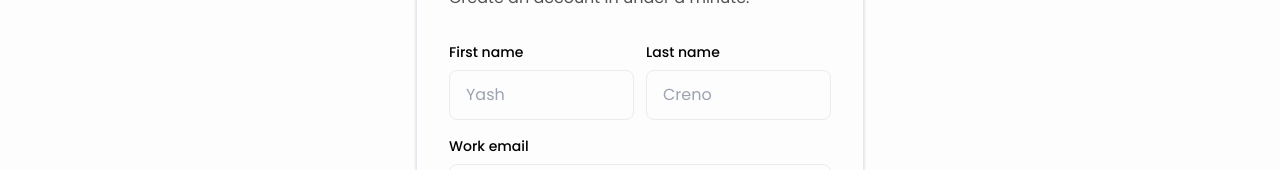
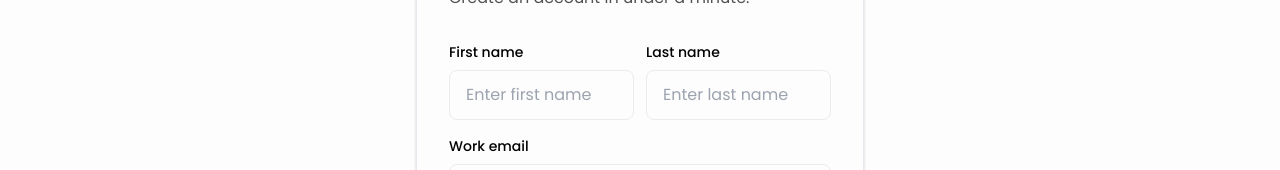
Before and after one commit to YashShahdeo/visbli-website, a website: page signup.html in a window 1280 px wide. Shown: the part 200-370 px from the top of the page. Drawn offline with Linux system fonts and the light colour scheme.

Commit message:
Fixed Sign-up html

```diff
--- a/signup.html
+++ b/signup.html
@@ -59,11 +59,11 @@
                         <div class="grid grid-cols-1 sm:grid-cols-2 gap-3">
                             <div class="space-y-2">
                                 <label for="firstName" class="block text-sm font-medium">First name</label>
-                                <input id="firstName" name="firstName" type="text" autocomplete="given-name" required class="w-full px-4 py-3 rounded-lg border border-input bg-background focus:outline-none focus:ring-2 focus:ring-primary" placeholder="Yash" />
+                                <input id="firstName" name="firstName" type="text" autocomplete="given-name" required class="w-full px-4 py-3 rounded-lg border border-input bg-background focus:outline-none focus:ring-2 focus:ring-primary" placeholder="Enter first name" />
                             </div>
                             <div class="space-y-2">
                                 <label for="lastName" class="block text-sm font-medium">Last name</label>
-                                <input id="lastName" name="lastName" type="text" autocomplete="family-name" required class="w-full px-4 py-3 rounded-lg border border-input bg-background focus:outline-none focus:ring-2 focus:ring-primary" placeholder="Creno" />
+                                <input id="lastName" name="lastName" type="text" autocomplete="family-name" required class="w-full px-4 py-3 rounded-lg border border-input bg-background focus:outline-none focus:ring-2 focus:ring-primary" placeholder="Enter last name" />
                             </div>
                         </div>
 
```
